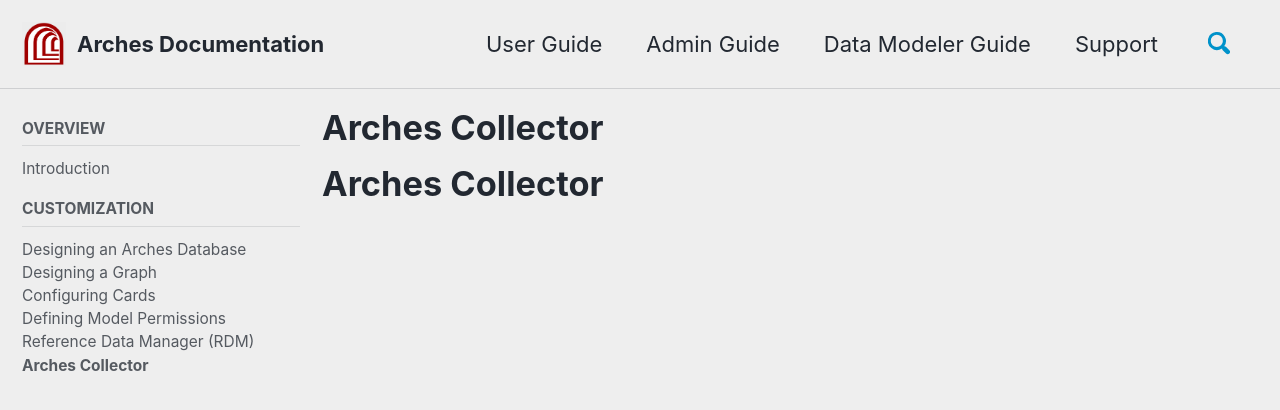
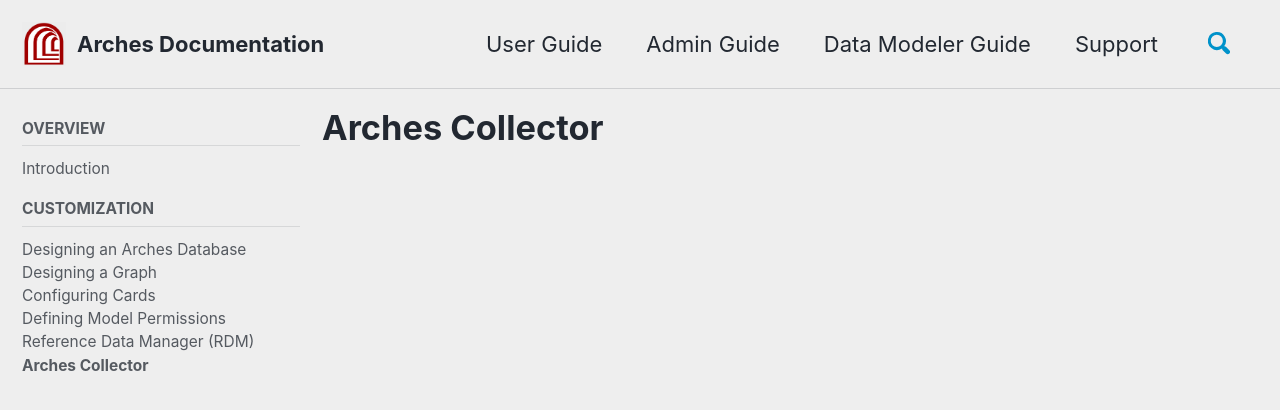
Before and after one commit to fargeo/archesguides, a Jekyll site: the page built from _pages/modeler-arches-collector.md, in a window 1280 px wide and 900 px high. Shown: the top 410 px of the window. Built offline with Jekyll 4.4.1, drawn with Linux system fonts in a browser that asks for light colours; cached includes are drawn as plain includes; nearby versions of some CDN libraries; our own code applies the rules of GitHub Pages for plain Markdown files.

Commit message:
Update modeler-arches-collector.md
title in front matter

```diff
--- a/_pages/modeler-arches-collector.md
+++ b/_pages/modeler-arches-collector.md
@@ -10,4 +11,3 @@
     values:
       author_profile: false
 ---
-# Arches Collector
```
Also changed, not shown: other parts of _pages/modeler-arches-collector.md (+1 -0 lines).
